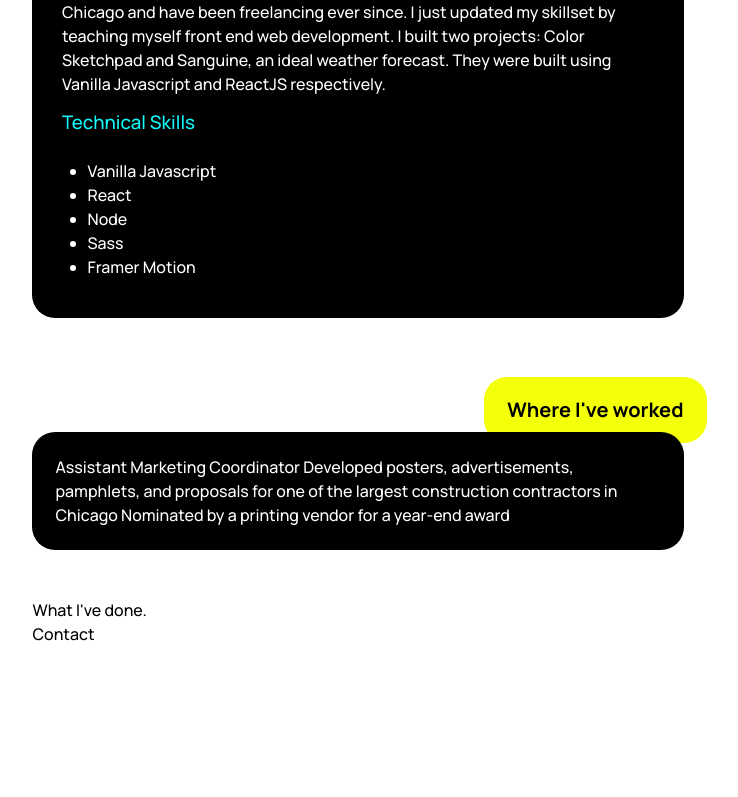
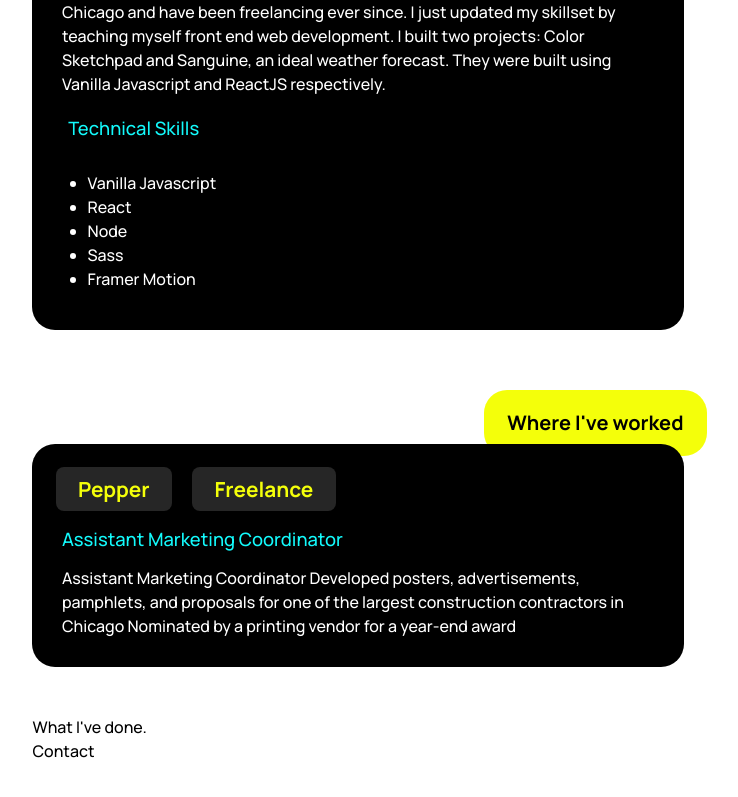
Before and after one commit to tonymichael00/shooz, a React (Create React App) app: page / in a window 1280 px wide. Shown: the part 920-1717 px from the top of the page, without its empty margins (282-1020 px from the left). Before the commit the page ends 1614 px from the top, so only its background shows below. Built offline with nearby package versions, Linux system fonts and the light colour scheme.

Commit message:
finished experience links.

```diff
--- a/src/App.scss
+++ b/src/App.scss
@@ -1,4 +1,6 @@
-/* TODO: DOUBLE CHECK CSS RESET FOR REDUNDANCY. */
+/* TODO: DOUBLE CHECK CSS RESET FOR REDUNDANCY.
+FIGURE OUT WHY APP.SCSS OVERRIDES EVERYTHING
+*/
 /* ESPECIALLY PERSONAL RESET AT BOTTOM */
 
 @use 'src/Sass/global' as *;
@@ -94,14 +96,17 @@ a {
 h1 {
   color: $blue;
   font-weight: 900;
+  font-size: 1.45rem;
 }
 h2 {
   color: $blue;
   font-weight: 700;
+  font-size: 1.3rem;
 }
 h3 {
   color: $blue;
   font-weight: 500;
+  font-size: 1.15rem;
 }
 
 /* utility classes */
@@ -165,8 +170,16 @@ $body-font-perc: (0.17 * $body-perc) + 0.02;
     list-style: disc;
     padding: 0 0 0 2rem;
   }
-  p {
+  p,
+  h1,
+  h2,
+  h3 {
     padding: 0.4rem;
+  }
+  h1,
+  h2,
+  h3 {
+    // line-height: 1;
   }
 }
 
--- a/src/Components/AboutExp/AboutExp.js
+++ b/src/Components/AboutExp/AboutExp.js
@@ -1,8 +1,28 @@
 import { motion } from 'framer-motion';
-import React from 'react';
+import React, { useState } from 'react';
 import './AboutExp.scss';
 
 const AboutMe = () => {
+  const [workType, setWorkType] = useState('pepper');
+
+  const pepperWork = (
+    <>
+      <h3>Assistant Marketing Coordinator</h3>
+      <p>
+        Assistant Marketing Coordinator Developed posters, advertisements,
+        pamphlets, and proposals for one of the largest construction contractors
+        in Chicago Nominated by a printing vendor for a year-end award
+      </p>
+    </>
+  );
+
+  const freelanceWork = (
+    <>
+      <h3>Owner</h3>
+      <p>I own this website boooooooooooooooooooooooooooooy.</p>
+    </>
+  );
+
   const contSideMove = {
     hidden: {
       x: 0,
@@ -38,6 +58,12 @@ const AboutMe = () => {
       transition: { type: 'tween' },
     },
   };
+
+  function handleClick(workName) {
+    setWorkType(workName);
+    // if (workName === 'pepper') setWorkType(pepperWork);
+    // else if (workName === 'freelance') setWorkType(freelanceWork);
+  }
 
   return (
     <motion.div id="about-sec">
@@ -117,10 +143,18 @@ const AboutMe = () => {
           className="blurb"
           variants={itemSideMoveLeft}
         >
-          Assistant Marketing Coordinator Developed posters, advertisements,
-          pamphlets, and proposals for one of the largest construction
-          contractors in Chicago Nominated by a printing vendor for a year-end
-          award
+          <div className="heading-links">
+            <button onClick={() => setWorkType('pepper')}>
+              <h2>Pepper</h2>
+            </button>
+            <div></div>
+            <button onClick={() => setWorkType('freelance')}>
+              <h2>Freelance</h2>
+            </button>
+          </div>
+          <div className="blurb-txt">
+            {workType === 'pepper' ? pepperWork : freelanceWork}
+          </div>
         </motion.div>
       </motion.div>
     </motion.div>
--- a/src/Components/AboutExp/AboutExp.scss
+++ b/src/Components/AboutExp/AboutExp.scss
@@ -54,9 +54,53 @@
 }
 
 #where-body {
+  display: grid;
+  grid-template-rows: auto 1fr;
 }
 
 #where-body-link {
   grid-column: 1/2;
   grid-row: 5/6;
 }
+
+.heading-links {
+  display: grid;
+  grid-template-columns: min-content 2ch min-content;
+  // gap: 1ch;
+  & button h2 {
+    position: relative;
+    color: $yellow;
+    z-index: 1;
+    // line-height: 1;
+  }
+
+  button {
+    position: relative;
+    display: inline;
+    padding: 0 1rem 0 1rem;
+    margin-bottom: 0.5rem;
+    border: none;
+    border-radius: 0.5rem;
+    background-color: rgba(255, 255, 255, 0.15);
+    text-align: center;
+    cursor: pointer;
+
+    &:nth-child(1) {
+      // margin-right: 1ch;
+    }
+    &:nth-child(2) {
+      // margin-left: 1ch;
+    }
+  }
+}
+
+// .trans-bkd {
+//   position: absolute;
+//   z-index: 0;
+//   background-color: rgba(255, 255, 255, 0.15);
+//   // opacity: 0.5;
+//   border-radius: 0.5rem;
+//   left: 0;
+//   width: 100%;
+//   height: 100%;
+// }
--- a/src/Components/NavBar/HamMenu/HamMenu.js
+++ b/src/Components/NavBar/HamMenu/HamMenu.js
@@ -1,4 +1,4 @@
-import React, { useState } from 'react';
+import React from 'react';
 import './HamMenu.scss';
 
 const HamMenu = ({ setClickMenu, clickMenu }) => {
@@ -8,7 +8,6 @@ const HamMenu = ({ setClickMenu, clickMenu }) => {
 
   function handleClick() {
     setClickMenu(!clickMenu);
-    console.log('clicked!!!!!!!!');
   }
 
   return (
```
